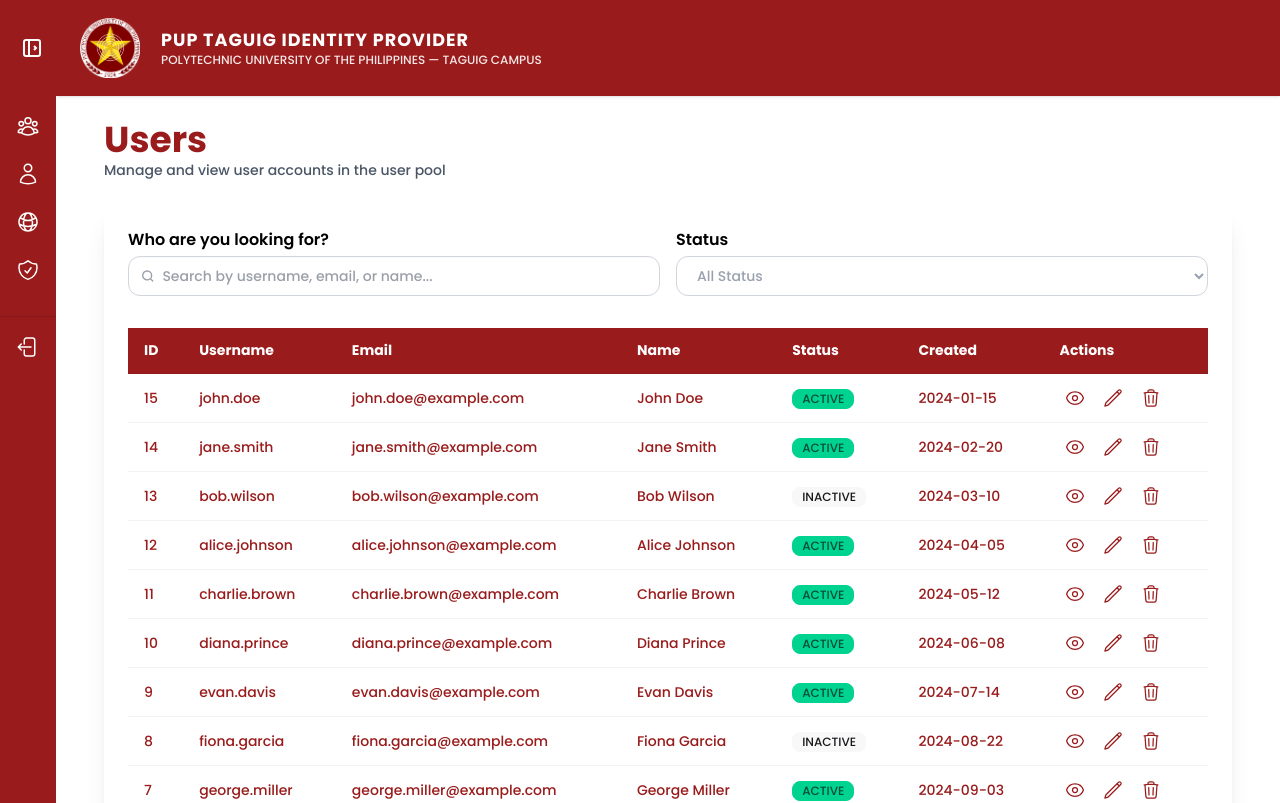
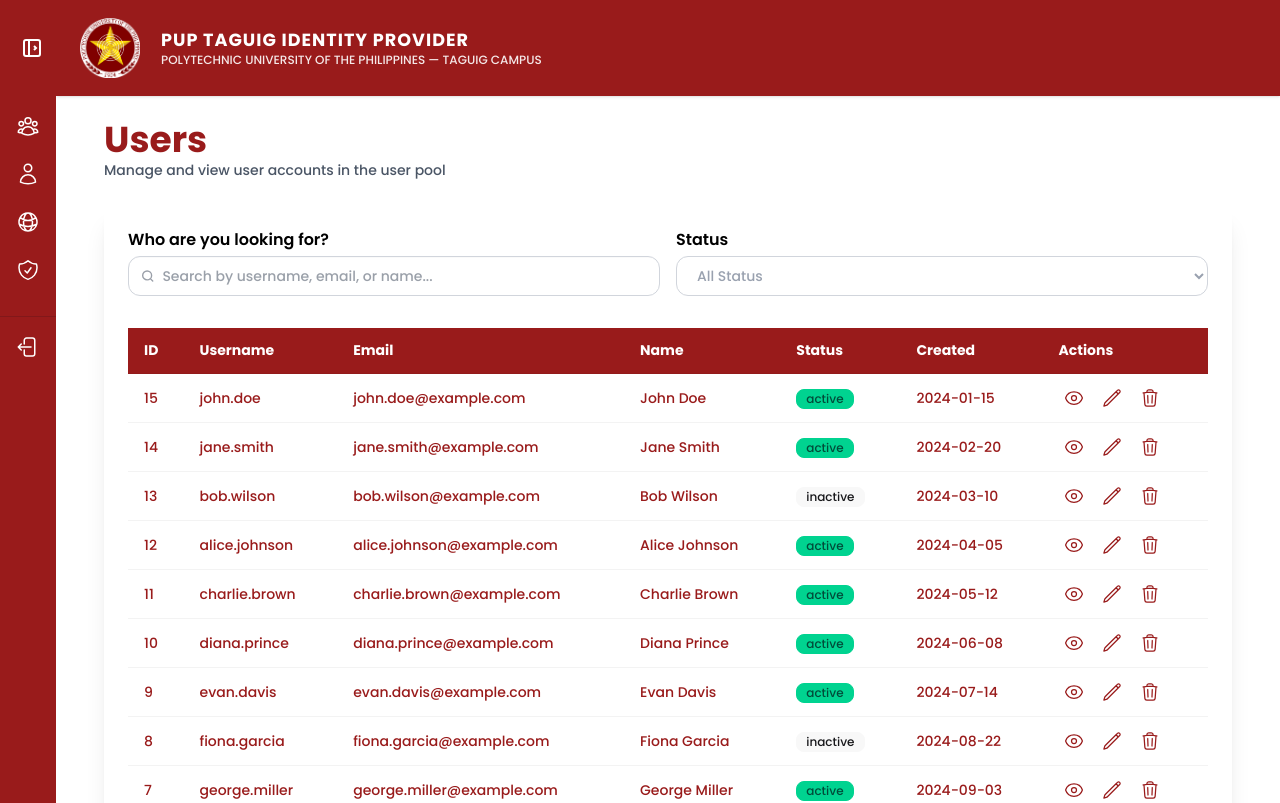
Before and after one commit to efondo-aaronkyle/Identity-Provider-and-One-Portal, a React (Vite) app: page /idp/user-pool in a window 1280 px wide. Shown: the top 803 px of the page. Built offline with nearby package versions, Linux system fonts and the light colour scheme.

Commit message:
fix status to lowercase

```diff
--- a/src/features/idp/components/user-pool/UserPoolFilters.jsx
+++ b/src/features/idp/components/user-pool/UserPoolFilters.jsx
@@ -20,8 +20,8 @@ export default function UserPoolFilters({ search, setSearch, status, setStatus})
                 <label className="block font-semibold mb-1 text-black text-base">Status</label>
                 <select value={status} onChange={(e) => setStatus(e.target.value)} className="w-full px-4 py-2 border text-gray-400 border-gray-300 rounded-xl focus:outline-none focus:ring-2 focus:ring-[#991b1b]">
                     <option className="text-gray-600" value="">All Status</option>
-                    <option className="text-gray-600" value="ACTIVE">ACTIVE</option>
-                    <option className="text-gray-600" value="INACTIVE">INACTIVE</option>
+                    <option className="text-gray-600" value="active">Active</option>
+                    <option className="text-gray-600" value="inactive">Inactive</option>
                 </select>
             </div>
         </div>
--- a/src/features/idp/components/user-pool/UserPoolModal.jsx
+++ b/src/features/idp/components/user-pool/UserPoolModal.jsx
@@ -5,7 +5,7 @@ import { initialRoles } from "../../data/RolesData";
 export default function UserPoolModal({ open, mode, user, onClose, onSubmit }) {
   const [username, setUsername] = useState("");
   const [email, setEmail] = useState("");
-  const [status, setStatus] = useState("ACTIVE");
+  const [status, setStatus] = useState("active");
   const [selectedUser, setSelectedUser] = useState(null);
 
   useEffect(() => {
@@ -26,7 +26,7 @@ export default function UserPoolModal({ open, mode, user, onClose, onSubmit }) {
 
     setUsername(user.username || "");
     setEmail(user.email || "");
-    setStatus(user.status || "ACTIVE");
+    setStatus((user.status || "active").toLowerCase());
   }, [user]);
 
   const handleSubmit = (e) => {
@@ -218,8 +218,8 @@ export default function UserPoolModal({ open, mode, user, onClose, onSubmit }) {
                 mode === "view" ? "bg-gray-100 cursor-not-allowed" : "bg-white focus:ring-2 focus:ring-[#991b1b]"
               }`}
             >
-              <option value="ACTIVE">ACTIVE</option>
-              <option value="INACTIVE">INACTIVE</option>
+              <option value="active">Active</option>
+              <option value="inactive">Inactive</option>
             </select>
           </div>
         </form>
--- a/src/features/idp/components/user-pool/UserPoolTable.jsx
+++ b/src/features/idp/components/user-pool/UserPoolTable.jsx
@@ -28,7 +28,7 @@ export default function UserPoolTable({ users = [], onView, onEdit, onDisable })
                             <td className="text-[#991b1b]">{u.email}</td>
                             <td className="text-[#991b1b]">{`${u.givenName} ${u.middleName ? u.middleName + " " : ""}${u.surname}`}</td>
                             <td><span className={`badge badge-sm ${
-                                        u.status === "ACTIVE" ? "badge-success" : "badge-ghost"
+                                        u.status === "active" ? "badge-success" : "badge-ghost"
                                     }`}>{u.status}</span></td>
                             <td className="text-[#991b1b]">{u.createdAt}</td>
                             <td className="flex gap-2">
--- a/src/features/idp/data/UserPoolData.js
+++ b/src/features/idp/data/UserPoolData.js
@@ -8,7 +8,7 @@ export const userPoolData = [
     surname: "Doe",
     roleId: 1,
     roles: ["dental:admin"],
-    status: "ACTIVE",
+    status: "active",
     emailVerified: true,
     createdAt: "2024-01-15"
   },
@@ -21,7 +21,7 @@ export const userPoolData = [
     surname: "Smith",
     roleId: 3,
     roles: ["registrar:admin"],
-    status: "ACTIVE",
+    status: "active",
     emailVerified: true,
     createdAt: "2024-02-20",
   },
@@ -34,7 +34,7 @@ export const userPoolData = [
     surname: "Wilson",
     roleId: 3,
     roles: ["registrar:admin"],
-    status: "INACTIVE",
+    status: "inactive",
     emailVerified: false,
     createdAt: "2024-03-10",
   },
@@ -47,7 +47,7 @@ export const userPoolData = [
     surname: "Johnson",
     roleId: 2,
     roles: ["ojt:student"],
-    status: "ACTIVE",
+    status: "active",
     emailVerified: true,
     createdAt: "2024-04-05",
   },
@@ -60,7 +60,7 @@ export const userPoolData = [
     surname: "Brown",
     roleId: 2,
     roles: ["ojt:student"],
-    status: "ACTIVE",
+    status: "active",
     emailVerified: true,
     createdAt: "2024-05-12",
   },
@@ -73,7 +73,7 @@ export const userPoolData = [
     surname: "Prince",
     roleId: 2,
     roles: ["ojt:student"],
-    status: "ACTIVE",
+    status: "active",
     emailVerified: true,
     createdAt: "2024-06-08",
   },
@@ -86,7 +86,7 @@ export const userPoolData = [
     surname: "Davis",
     roleId: 2,
     roles: ["ojt:student"],
-    status: "ACTIVE",
+    status: "active",
     emailVerified: false,
     createdAt: "2024-07-14",
   },
@@ -99,7 +99,7 @@ export const userPoolData = [
     surname: "Garcia",
     roleId: 2,
     roles: ["ojt:student"],
-    status: "INACTIVE",
+    status: "inactive",
     emailVerified: true,
     createdAt: "2024-08-22",
   },
@@ -112,7 +112,7 @@ export const userPoolData = [
     surname: "Miller",
     roleId: 2,
     roles: ["ojt:student"],
-    status: "ACTIVE",
+    status: "active",
     emailVerified: true,
     createdAt: "2024-09-03",
   },
@@ -125,7 +125,7 @@ export const userPoolData = [
     surname: "Lee",
     roleId: 3,
     roles: ["registrar:admin"],
-    status: "ACTIVE",
+    status: "active",
     emailVerified: true,
     createdAt: "2024-10-11",
   },
@@ -138,7 +138,7 @@ export const userPoolData = [
     surname: "Thomas",
     roleId: 1,
     roles: ["dental:admin"],
-    status: "ACTIVE",
+    status: "active",
     emailVerified: false,
     createdAt: "2024-10-18",
   },
@@ -151,7 +151,7 @@ export const userPoolData = [
     surname: "Martinez",
     roleId: 3,
     roles: ["registrar:admin"],
-    status: "INACTIVE",
+    status: "inactive",
     emailVerified: true,
     createdAt: "2024-10-25",
   },
@@ -164,7 +164,7 @@ export const userPoolData = [
     surname: "Anderson",
     roleId: 2,
     roles: ["ojt:student"],
-    status: "ACTIVE",
+    status: "active",
     emailVerified: true,
     createdAt: "2024-11-01",
   },
@@ -177,7 +177,7 @@ export const userPoolData = [
     surname: "Taylor",
     roleId: 2,
     roles: ["ojt:student"],
-    status: "INACTIVE",
+    status: "inactive",
     emailVerified: false,
     createdAt: "2024-11-02",
   },
@@ -190,7 +190,7 @@ export const userPoolData = [
     surname: "White",
     roleId: 2,
     roles: ["ojt:student"],
-    status: "ACTIVE",
+    status: "active",
     emailVerified: true,
     createdAt: "2024-11-03",
   },
--- a/src/features/idp/pages/AddUser.jsx
+++ b/src/features/idp/pages/AddUser.jsx
@@ -56,7 +56,7 @@ export default function AddUser() {
       surname: data.surname,
       roleIds: data.roleIds,
       roles: selectedRoles,
-      status: "ACTIVE",
+      status: "active",
       emailVerified: data.emailVerified,
       createdAt: new Date().toISOString().split("T")[0],
     };
```
